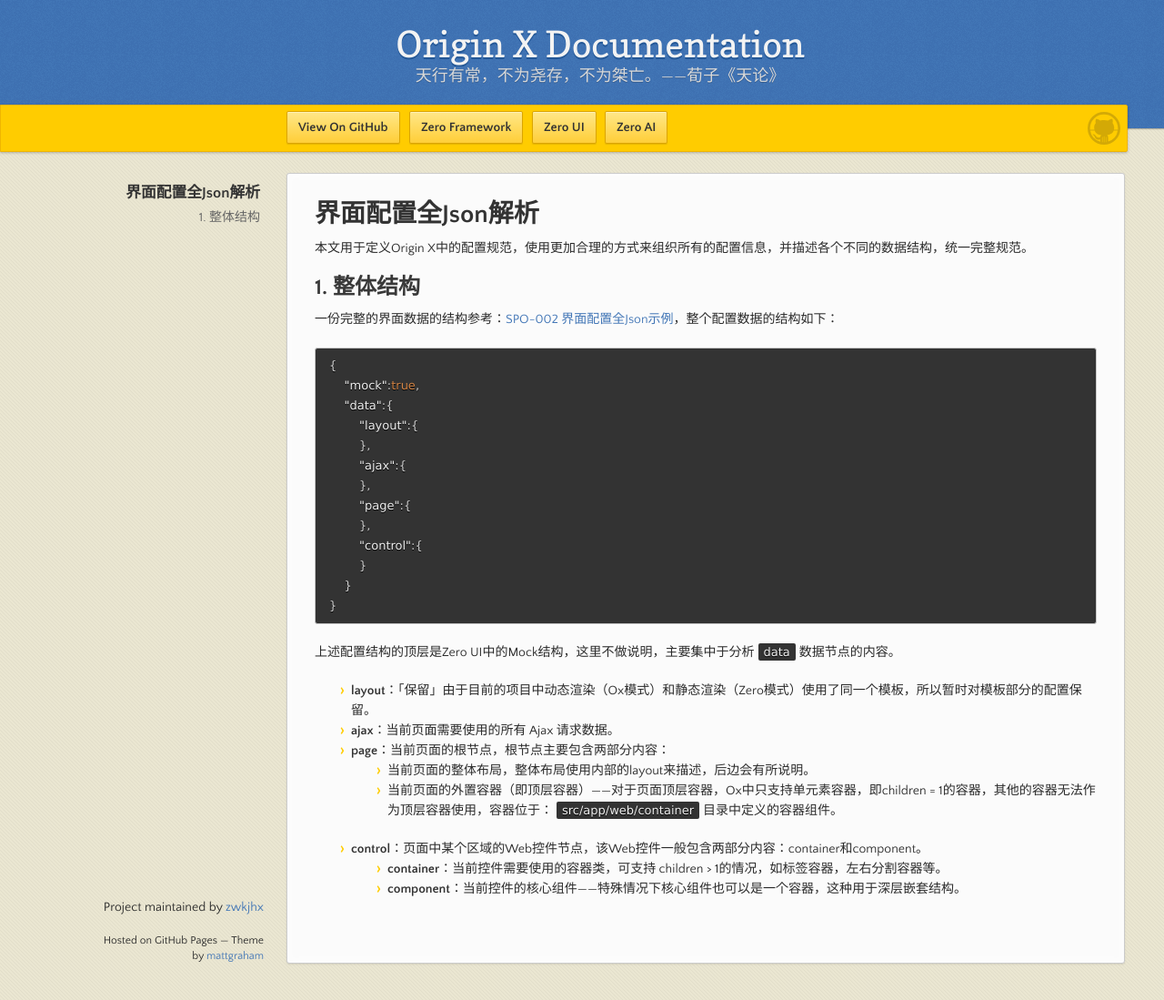
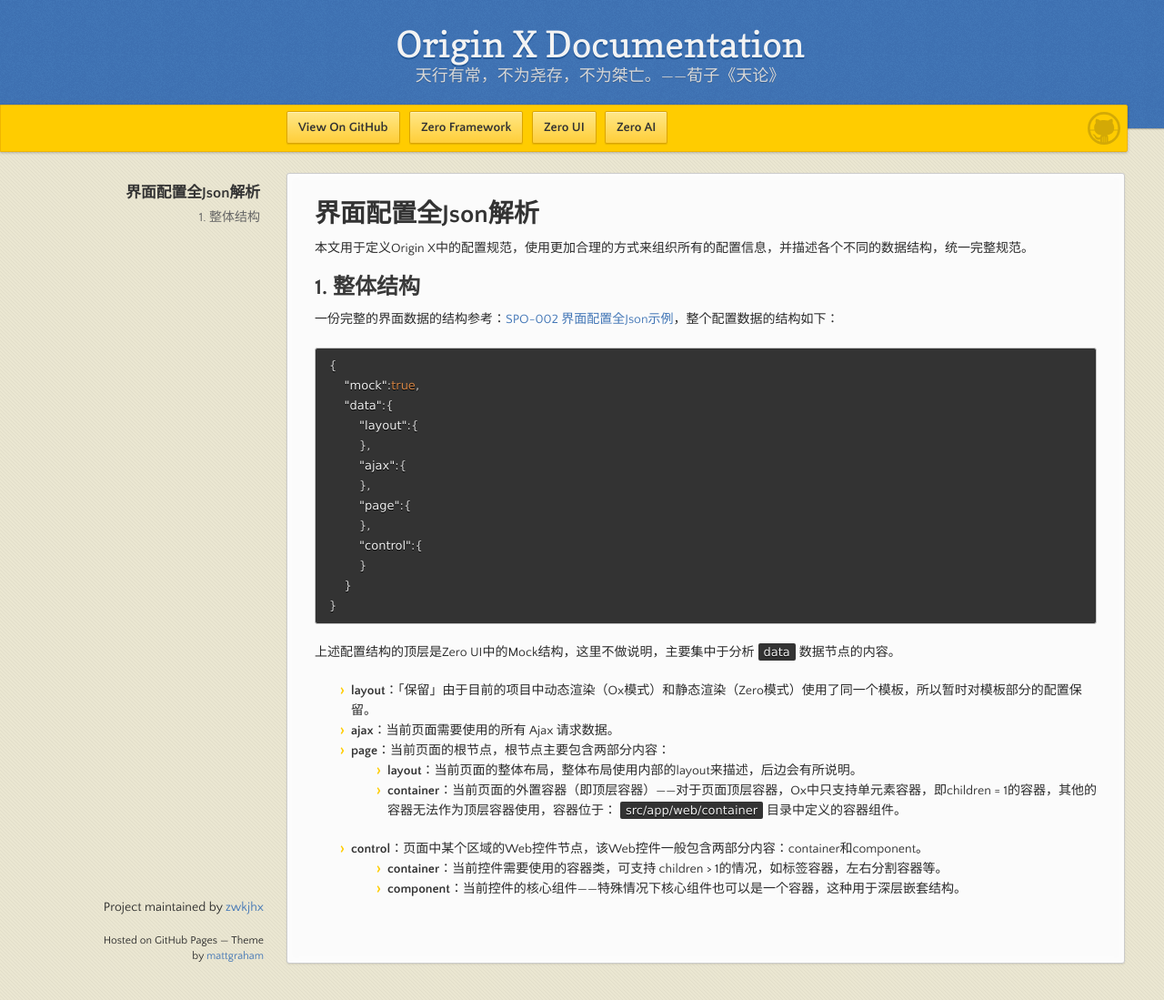
Before and after one commit to zwkjhx/ox-doc, a Jekyll site: the page built from specification/3-origin-xgui-fan/spo-001-jie-mian-pei-zhi-quan-json-jie-xi.md, in a window 1280 px wide and 1099 px high. Shown: the whole window at 91% size. Built offline with Jekyll 4.4.1, drawn with Linux system fonts in a browser that asks for light colours; our own code applies the rules of GitHub Pages for plain Markdown files.

Commit message:
Updates specification/3-origin-xgui-fan/spo-001-jie-mian-pei-zhi-quan-json-jie-xi.md
Auto commit by GitBook Editor

```diff
--- a/specification/3-origin-xgui-fan/spo-001-jie-mian-pei-zhi-quan-json-jie-xi.md
+++ b/specification/3-origin-xgui-fan/spo-001-jie-mian-pei-zhi-quan-json-jie-xi.md
@@ -27,8 +27,8 @@
 * **layout**：「保留」由于目前的项目中动态渲染（Ox模式）和静态渲染（Zero模式）使用了同一个模板，所以暂时对模板部分的配置保留。
 * **ajax**：当前页面需要使用的所有 Ajax 请求数据。
 * **page**：当前页面的根节点，根节点主要包含两部分内容：
-  * 当前页面的整体布局，整体布局使用内部的layout来描述，后边会有所说明。
-  * 当前页面的外置容器（即顶层容器）——对于页面顶层容器，Ox中只支持单元素容器，即children = 1的容器，其他的容器无法作为顶层容器使用，容器位于：`src/app/web/container`目录中定义的容器组件。
+  * **layout**：当前页面的整体布局，整体布局使用内部的layout来描述，后边会有所说明。
+  * **container**：当前页面的外置容器（即顶层容器）——对于页面顶层容器，Ox中只支持单元素容器，即children = 1的容器，其他的容器无法作为顶层容器使用，容器位于：`src/app/web/container`目录中定义的容器组件。
 * **control**：页面中某个区域的Web控件节点，该Web控件一般包含两部分内容：container和component。
   * **container**：当前控件需要使用的容器类，可支持 children  &gt; 1的情况，如标签容器，左右分割容器等。
   * **component**：当前控件的核心组件——特殊情况下核心组件也可以是一个容器，这种用于深层嵌套结构。
```
